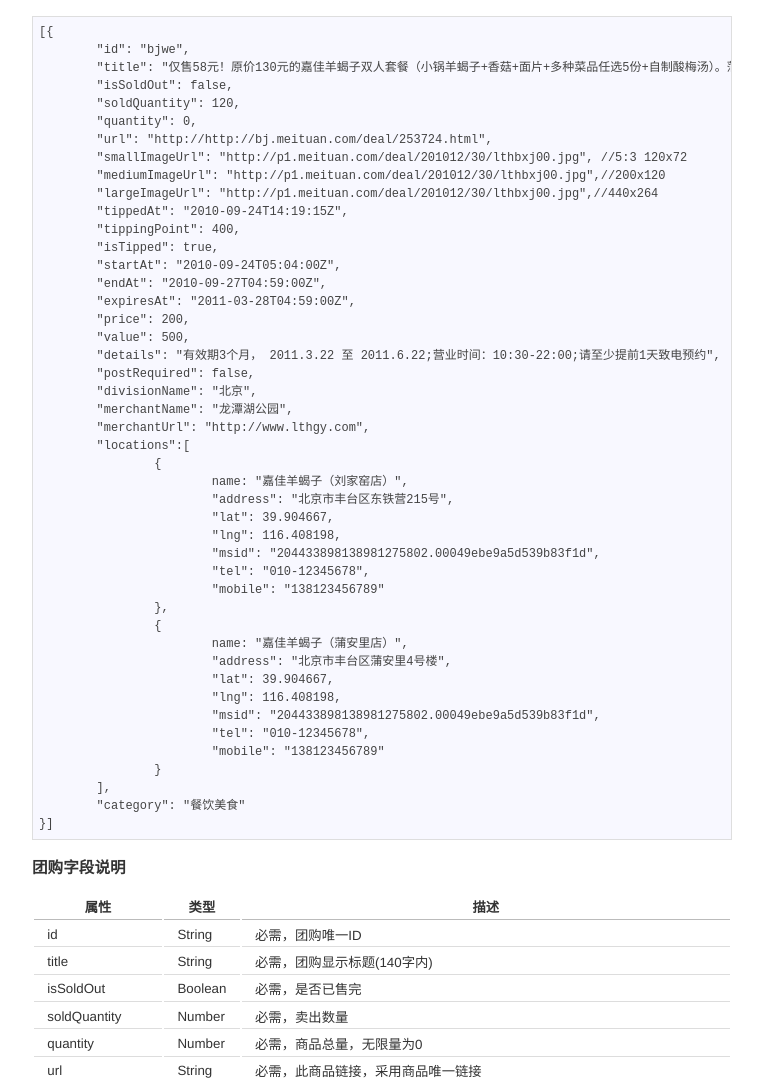
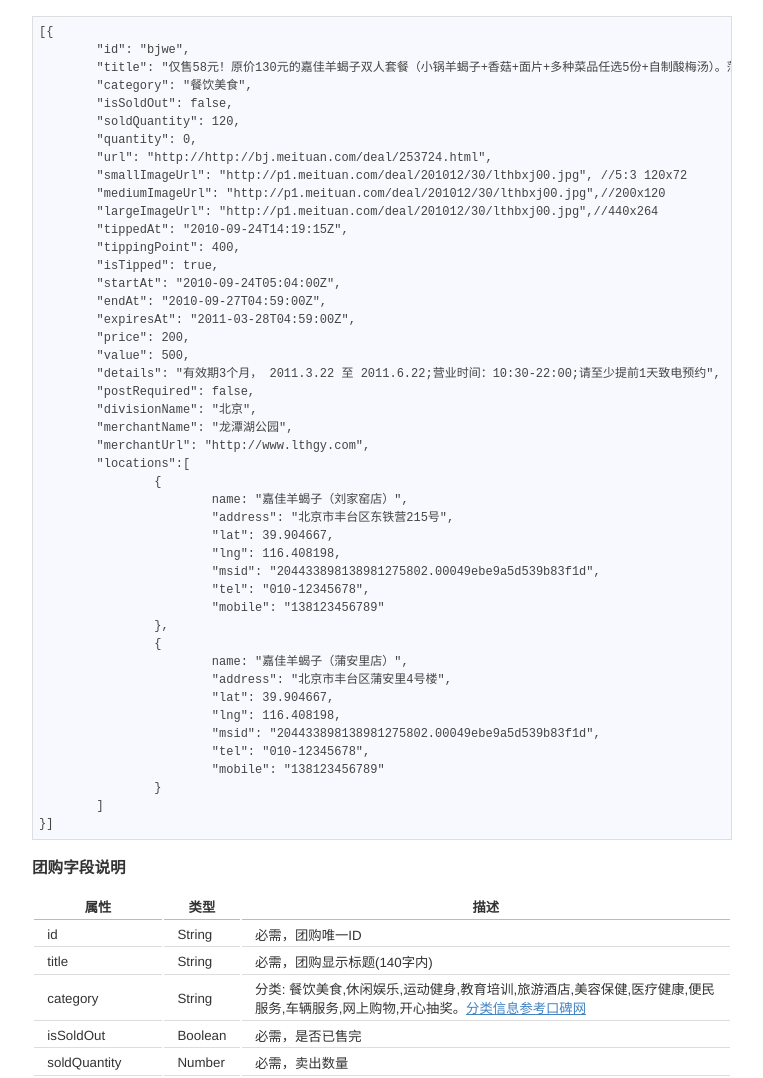
Before and after one commit to yzpower/zhejie.github.com, a Jekyll site: the page built from index.md, in a window 1280 px wide and 1400 px high. Shown: the part 322-1400 px from the top of the window, without its empty margins (258-1021 px from the left). Built offline with Jekyll 4.4.1, drawn with Linux system fonts in a browser that asks for light colours; comment, search, counter and statistics services are not loaded; some of the changed text lies outside the part shown.

Commit message:
Notice cat

```diff
--- a/index.md
+++ b/index.md
@@ -14,6 +14,7 @@ title: 团购数据收录接口
 	[{
 		"id": "bjwe",
 		"title": "仅售58元！原价130元的嘉佳羊蝎子双人套餐（小锅羊蝎子+香菇+面片+多种菜品任选5份+自制酸梅汤）。蒲安里/刘家窑两店通用。和美味的羊蝎子相比，吃相又算什么？",
+		"category": "餐饮美食",
 		"isSoldOut": false,
 		"soldQuantity": 120,
 		"quantity": 0,
@@ -64,6 +64,7 @@ title: 团购数据收录接口
 ------------------------|---------------|-----------
 id			|String		|必需，团购唯一ID
 title			|String		|必需，团购显示标题(140字内)
+category		|String		|分类: 餐饮美食,休闲娱乐,运动健身,教育培训,旅游酒店,美容保健,医疗健康,便民服务,车辆服务,网上购物,开心抽奖。[分类信息参考口碑网](http://bendi.koubei.com/beijing/searchstore)
 isSoldOut		|Boolean	|必需，是否已售完
 soldQuantity		|Number		|必需，卖出数量
 quantity		|Number		|必需，商品总量，无限量为0
```
Also changed, not shown: other parts of index.md (+1 -3 lines).
